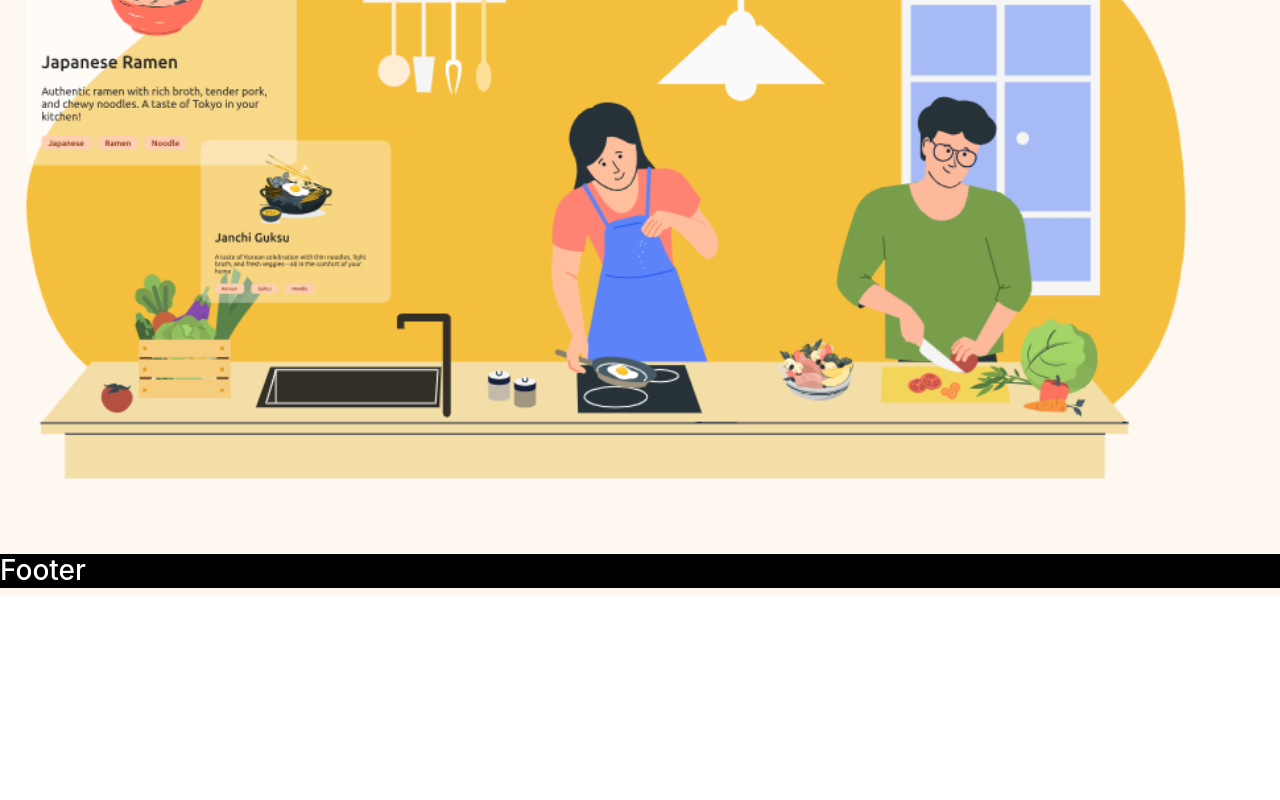
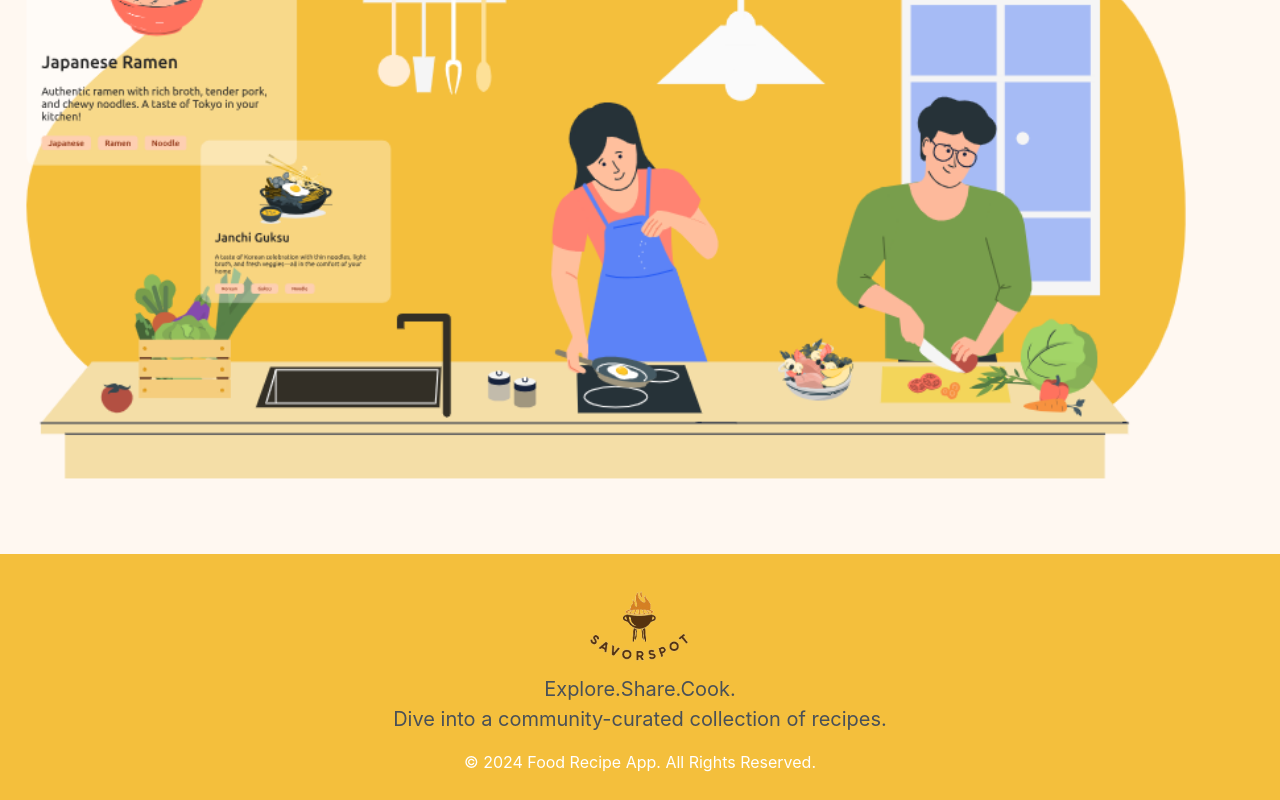
Before and after one commit to kottakotarohith/Food-Recipes-App, a React (Create React App) app in the folder client/: page / in a window 1280 px wide. Shown: the part 285-1085 px from the top of the page. Before the commit the page ends 881 px from the top, so only its background shows below. Built offline with nearby package versions, Linux system fonts and the light colour scheme.

Commit message:
"Updated Footer component: changed CSS styles ."

```diff
--- a/client/src/components/footer/Footer.css
+++ b/client/src/components/footer/Footer.css
@@ -1,4 +1,9 @@
 .footer{
-    background-color: black;
+    width: 100%;
+    padding-top: 30px;
+    padding-bottom: 10px;
+    background-color: #f4bf3c;
     color: white;
+    text-align: center;
+    position: relative;
 }
--- a/client/src/components/footer/Footer.js
+++ b/client/src/components/footer/Footer.js
@@ -1,11 +1,19 @@
 import React from 'react'
 import './Footer.css'
+import logo from '../../imagesOfFoodRecipeApp/logo.png'
 
 function Footer() {
   return (
     <div>
         <div className='footer '>
-            <h3>Footer</h3>
+            <img src={logo}  alt='logo'  style={{height:"90px"}}/>
+            <p className='fs-5 text-dark-emphasis'>
+              Explore.Share.Cook.
+              <br/>
+              Dive into a community-curated collection of recipes.
+            </p>
+
+            <p>© 2024 Food Recipe App. All Rights Reserved.</p>
         </div>
     </div>
   )
```
